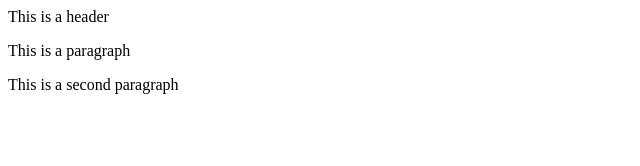
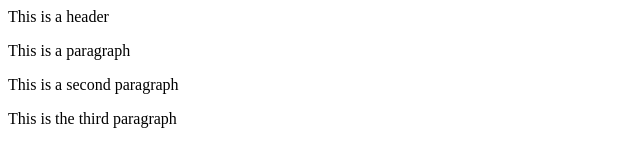
Before and after one commit to sriomtech/git-test, a website: page index.html in a window 1280 px wide. Shown: the whole page, without its empty margins (0-640 px from the left). Drawn offline with Linux system fonts and the light colour scheme.

Commit message:
forth commit

```diff
--- a/index.html
+++ b/index.html
@@ -6,6 +6,7 @@
         </h1>This is a header</h1>
         <p>This is a paragraph</p>
         <p>This is a second paragraph</p>
+        <p>This is the third paragraph</p>
 
     </body>
 </html>
```
Also changed, not shown: package.json (added, +24 -0 lines), 2 other files.
